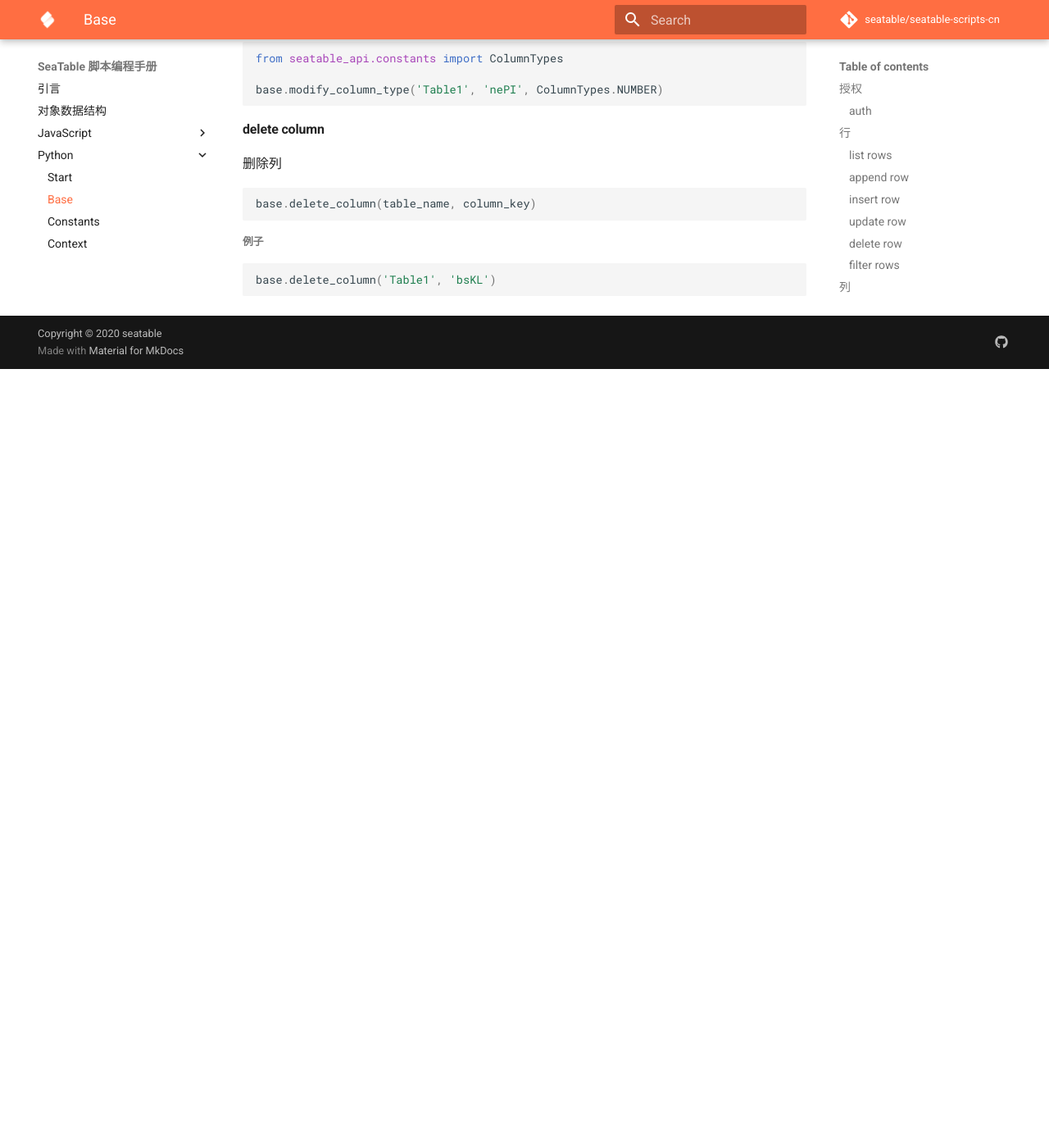
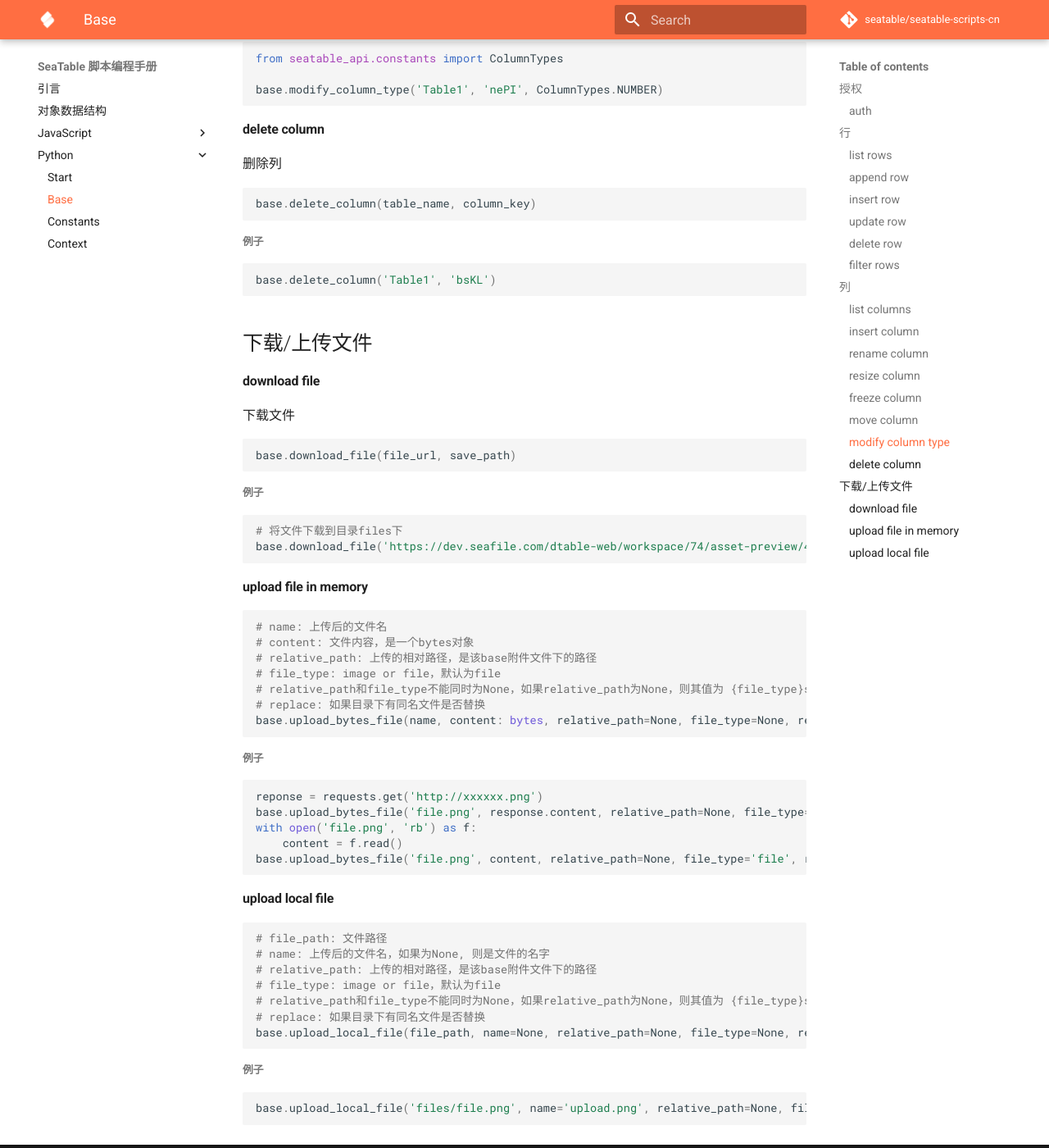
Before and after one commit to seatable/seatable-scripts-cn, an MkDocs documentation site: the page built from manual/python/base.md, in a window 1280 px wide and 1400 px high, scrolled down 4416 px. Shown: the whole window at 82% size. Built offline with MkDocs 1.6.1 and Material for MkDocs 9.7.7, drawn with Linux system fonts in a browser that asks for light colours; comment, search, counter and statistics services are not loaded; before the commit the page ends 4866 px from its top, so only the background shows below that.

Commit message:
ADD: download/upload apis

````diff
--- a/manual/python/base.md
+++ b/manual/python/base.md
@@ -260,3 +260,60 @@ base.delete_column(table_name, column_key)
 ```python
 base.delete_column('Table1', 'bsKL')
 ```
+
+## 下载/上传文件
+
+#### download file
+
+下载文件
+
+```python
+base.download_file(file_url, save_path)
+```
+
+##### 例子
+
+```python
+# 将文件下载到目录files下
+base.download_file('https://dev.seafile.com/dtable-web/workspace/74/asset-preview/41cd05da-b29a-4428-bc31-bd66f4600817/files/2020-10/screen%20(3).png', 'files')
+```
+
+#### upload file in memory
+
+```python
+# name: 上传后的文件名
+# content: 文件内容，是一个bytes对象
+# relative_path: 上传的相对路径，是该base附件文件下的路径
+# file_type: image or file，默认为file
+# relative_path和file_type不能同时为None，如果relative_path为None，则其值为 {file_type}s/{today-month} 如 files/2020-09
+# replace: 如果目录下有同名文件是否替换
+base.upload_bytes_file(name, content: bytes, relative_path=None, file_type=None, replace=False)
+```
+
+##### 例子
+
+```python
+reponse = requests.get('http://xxxxxx.png')
+base.upload_bytes_file('file.png', response.content, relative_path=None, file_type='file', replace=False)
+with open('file.png', 'rb') as f:
+    content = f.read()
+base.upload_bytes_file('file.png', content, relative_path=None, file_type='file', replace=False)
+```
+
+#### upload local file
+
+```python
+# file_path: 文件路径
+# name: 上传后的文件名，如果为None, 则是文件的名字
+# relative_path: 上传的相对路径，是该base附件文件下的路径
+# file_type: image or file，默认为file
+# relative_path和file_type不能同时为None，如果relative_path为None，则其值为 {file_type}s/{today-month} 如 files/2020-09
+# replace: 如果目录下有同名文件是否替换
+base.upload_local_file(file_path, name=None, relative_path=None, file_type=None, replace=False)
+```
+
+##### 例子
+
+```python
+base.upload_local_file('files/file.png', name='upload.png', relative_path=None, file_type='image', replace=True)
+```
````
